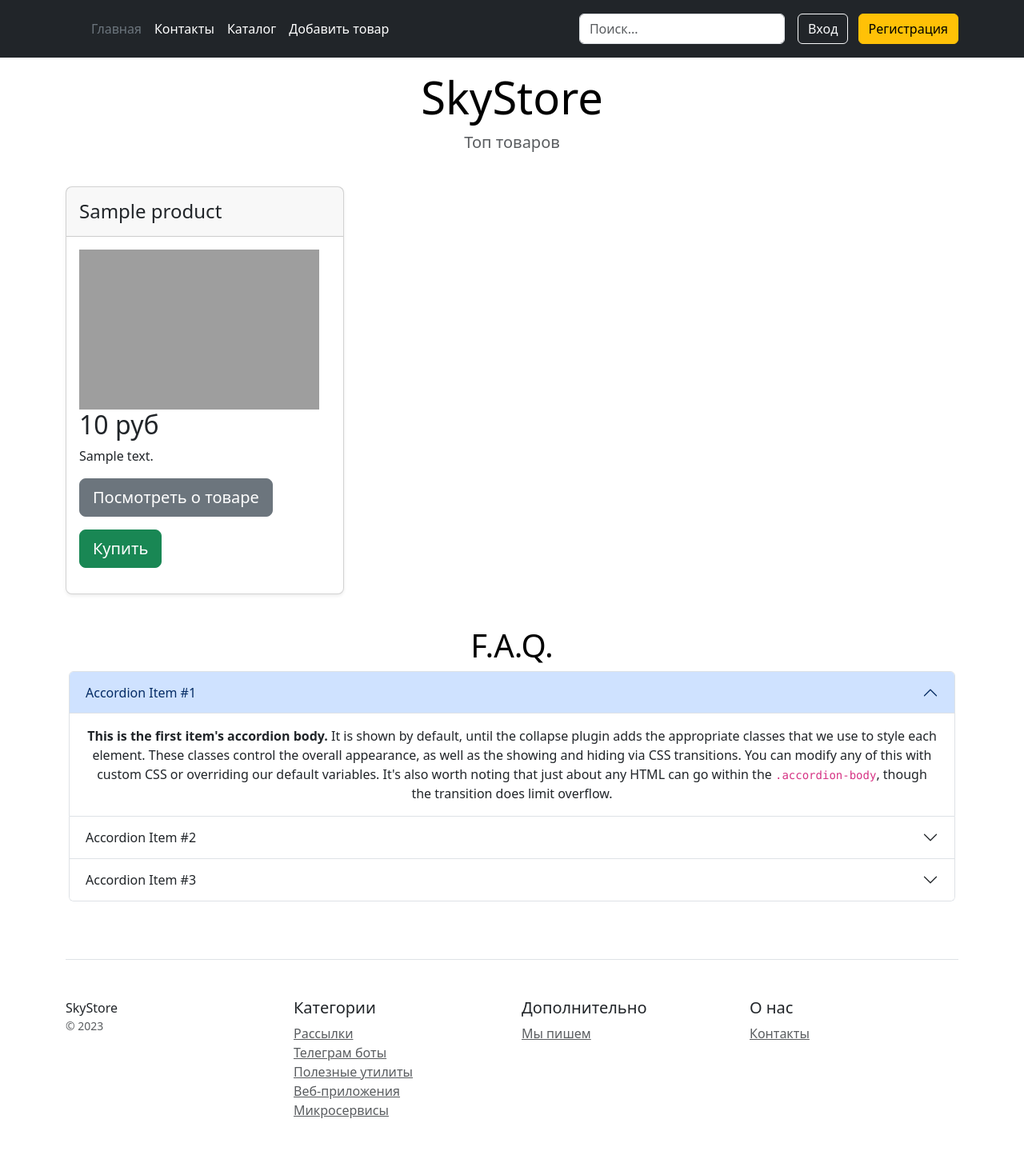
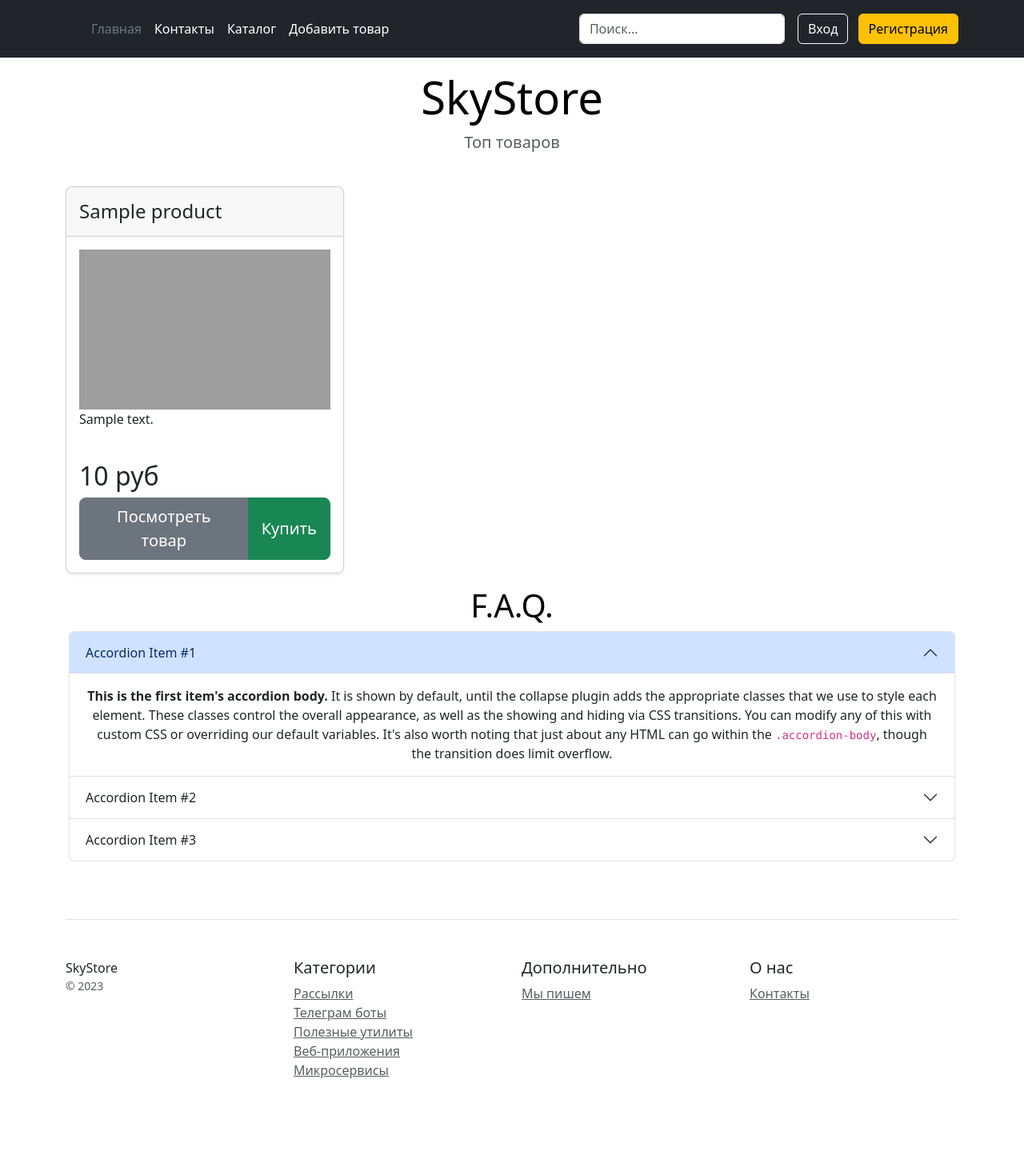
Before and after one commit to IlyaKovalchukKIS/Django_SkyStore, a Django app: page / in a window 1280 px wide. Shown: the whole page at 80% size. After the commit the page ends 1348 px from the top, so only its background shows below. Run offline with Django 4.2, Linux system fonts and the light colour scheme; tables that the repository leaves empty hold one stand-in row (values such as "Sample post"); some libraries are stand-ins or nearby versions; grey boxes are pictures that could not be loaded.

Commit message:
Сделана более красивая карточка товара

```diff
--- a/catalog/templates/catalog/includes/inc_products.html
+++ b/catalog/templates/catalog/includes/inc_products.html
@@ -1,31 +1,49 @@
 {% load my_tags %}
 <style>
+    .card {
+        display: flex;
+        flex-direction: column;
+        height: 100%;
+    }
+
+    .card-body {
+        flex-grow: 1;
+        display: flex;
+        flex-direction: column;
+        justify-content: space-between;
+    }
+
     img {
-        width: 300px;
-        height: 200px;
+        width: 100%;
+        height: auto;
+        max-height: 200px;
+        object-fit: cover;
+    }
+
+    .btn-group {
+        display: flex;
+        justify-content: center;
+    }
+
+    .price {
+        margin-top: auto;
     }
 </style>
+
 <div class="col-4">
     <div class="card mb-4 rounded-3 shadow-sm">
         <div class="card-header py-3">
             <h4 class="my-0 fw-normal">{{ object.name }}</h4>
         </div>
         <div class="card-body">
-            <img src="{{ object.preview | my_media }}"/>
-            <h2 class="card-title pricing-card-title">{{ object.price }} руб</h2>
+            <img src="{{ object.preview | my_media }}" alt="{{ object.name }}" />
             <p>{{ object.description }}</p>
-            <div>
-                <p>
-                    <a href="{% url 'catalog:product' object.pk %}" type="button"
-                       class="h-100 btn btn-lg btn-secondary text-grey">Посмотреть о товаре
-                    </a>
-                </p>
-            </div>
-            <div>
-                <p>
-                    <button type="button" class="h-100 btn btn-lg btn-success text-white">Купить
-                    </button>
-                </p>
+            <div class="price"><h2 class="card-title pricing-card-title">{{ object.price }} руб</h2></div>
+            <div class="btn-group">
+                <a href="{% url 'catalog:product' object.pk %}" type="button"
+                   class="btn btn-lg btn-secondary text-grey">Посмотреть товар
+                </a>
+                <button type="button" class="btn btn-lg btn-success text-white">Купить</button>
             </div>
         </div>
     </div>
```
